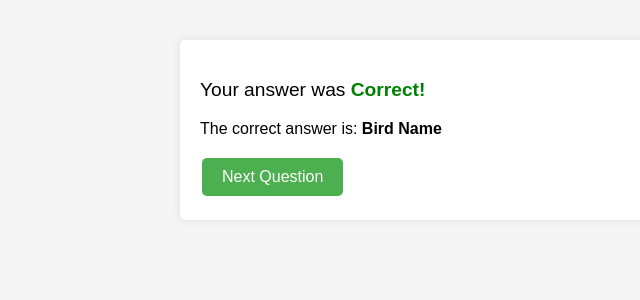
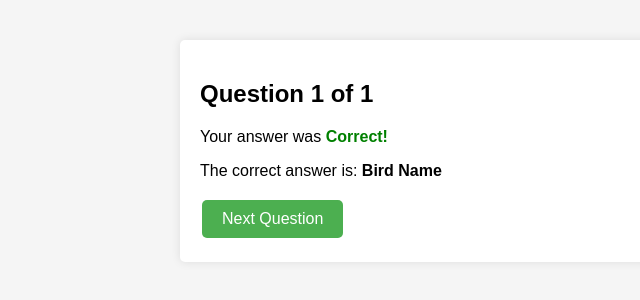
Before and after one commit to Skadoink/birdIDQuiz, a Flask app: template templates/answer.html in a window 1280 px wide. Shown: the part 120-420 px from the top of the page, without its empty margins (140-780 px from the left). Run offline with Flask 3, Linux system fonts and the light colour scheme; the template is opened without the code that fills it: most values are stand-ins (such as "Sample title", 1, 10 or a date in 2020); parts of the project's set-up code (start-up, migrations or seed data) failed here and were passed over.

Commit message:
minor cleaning up

```diff
--- a/static/js/autosuggest.js
+++ b/static/js/autosuggest.js
@@ -64,8 +64,6 @@ function removeSpecies(species) {
     }
 }
 
-// Rest of your existing code...
-
 // // Add event listener to the form submission
 // const form = document.querySelector('form');
 // form.addEventListener('submit', function(event) {
--- a/templates/answer.html
+++ b/templates/answer.html
@@ -3,7 +3,7 @@
 <head>
     <meta charset="UTF-8">
     <meta name="viewport" content="width=device-width, initial-scale=1.0">
-    <title>Bird Quiz - Answer</title>
+    <title>Quiz Answer</title>
     <link rel="stylesheet" href="{{ url_for('static', filename='styles/style.css') }}">
 </head>
 <body>
@@ -12,7 +12,9 @@
     </header>
     <main>
         <div class="quiz-container">
-            <div class="question">
+            <h2>Question {{ current_question_index }} of {{ num_questions }}</h2>
+
+            <div class="answer">
                 <p>Your answer was <span style="color: green; font-weight: bold;">Correct!</span></p>
                 <!-- Replace the above line with the one below if the answer is wrong -->
                 <!-- <p>Your answer was <span style="color: red; font-weight: bold;">Incorrect!</span></p> -->
--- a/templates/question.html
+++ b/templates/question.html
@@ -8,7 +8,7 @@
 </head>
 <body>
     <header>
-        <h1>Bird Identification Quiz</h1>
+        <h1>Bird Quiz</h1>
     </header>
     <main>
         <div class="quiz-container">
```
